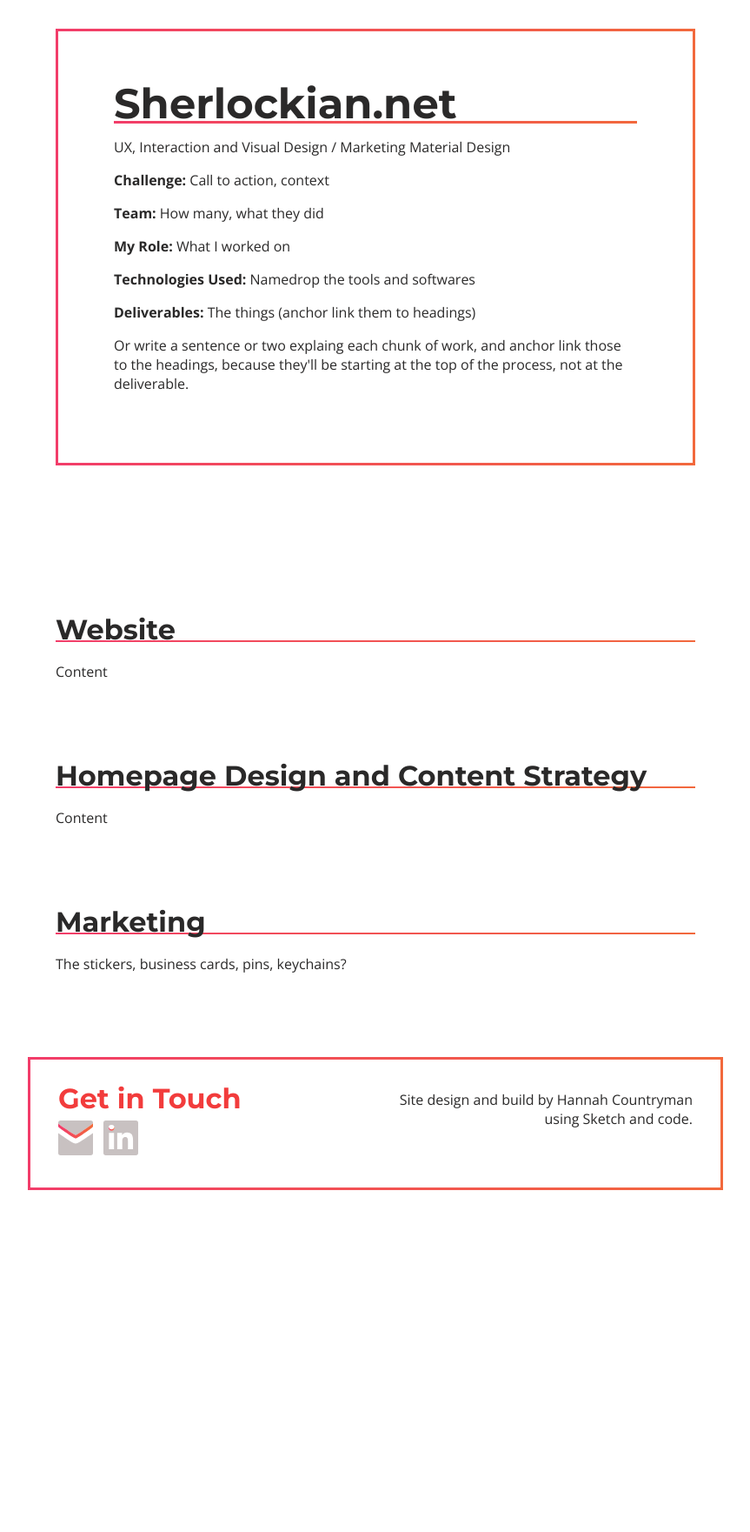
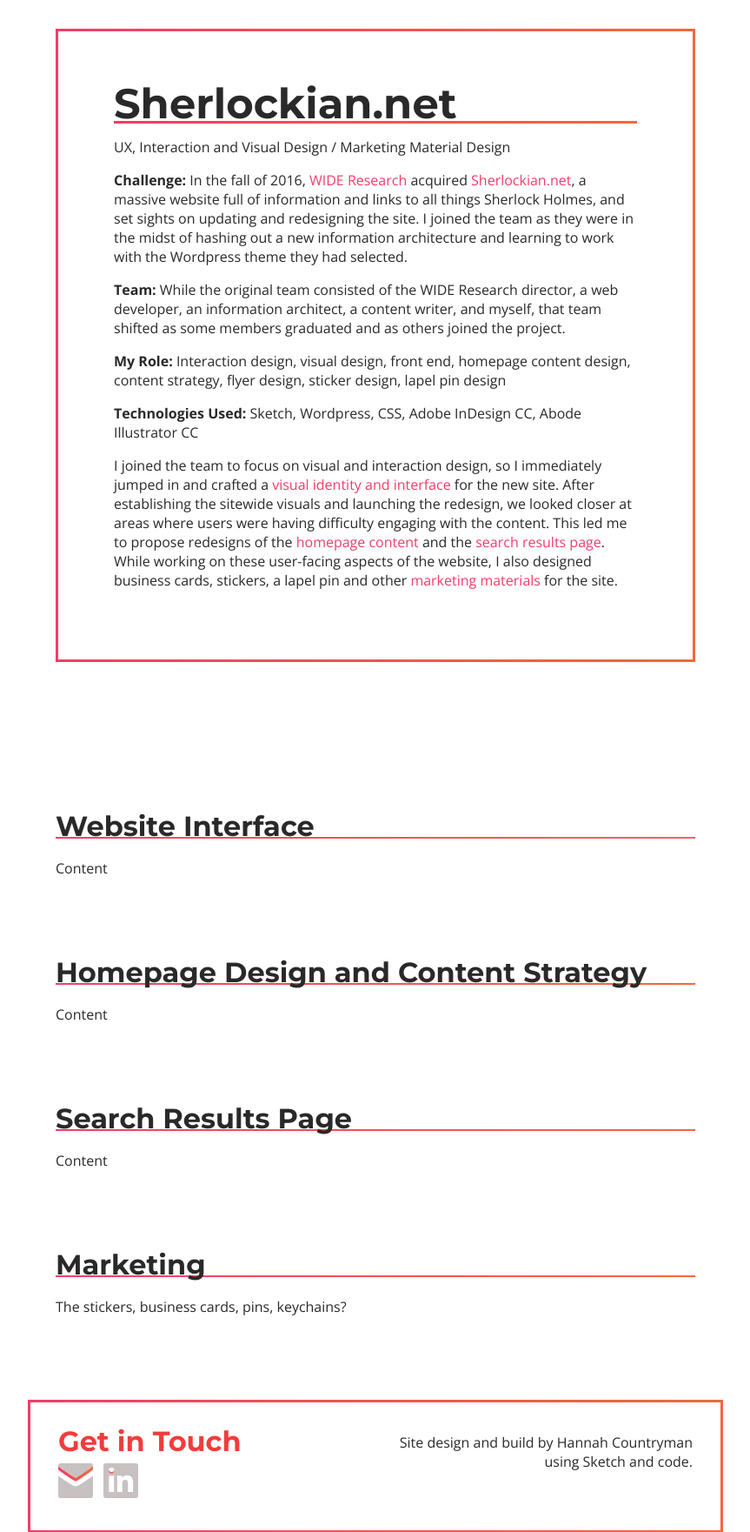
Before and after one commit to hanncou/hanncou.github.io, a PHP site: page /projects/sherlockian.html in a window 1280 px wide. Shown: the part 300-2061 px from the top of the page at 87% size, without its empty margins (208-1071 px from the left). Before the commit the page ends 1668 px from the top, so only its background shows below. Run offline with PHP 8.4, Linux system fonts and the light colour scheme; some libraries are stand-ins or nearby versions.

Commit message:
modified back-to-top icon and project page figures, plus copy work

```diff
--- a/portfolio/css/stylesheet.css
+++ b/portfolio/css/stylesheet.css
@@ -746,7 +746,9 @@
 }
 
 .hidden{
-    display: none;
+    position: absolute;
+    left: -1000px;
+    height: 1px;
 }
 
 #credit p{
@@ -824,10 +826,11 @@
 }
 
 .case-study-wrapper figure{
-    margin: 3em 5%;
+    margin: 3em 0;
     padding: 1em 0;
-    width: 90%;
+    width: 100%;
     border: 1px solid #FFAE87;
+    box-sizing: border-box;
 }
 
 .case-study-wrapper img{
@@ -979,11 +982,16 @@
     position: fixed;
     right: 3em;
     bottom: 3em;
-    font-size: .8em;
+    font-size: 1em;
 }
 
 #to-top a{
-    color: #FF6C6C;
+    color: #c8c1c1;
+    transition: 500ms;
+}
+
+#to-top a:hover{
+    color: #FFAE87;
 }
 
 #to-top svg{
--- a/portfolio/projects/sherlockian.html
+++ b/portfolio/projects/sherlockian.html
@@ -44,17 +44,16 @@
         <h2>Sherlockian.net</h2>
         <p>UX, Interaction and Visual Design / Marketing Material Design</p>
 
-        <p><strong>Challenge:</strong> Call to action, context</p>
+        <p><strong>Challenge:</strong> In the fall of 2016, <a href="http://wide.cal.msu.edu">WIDE Research</a> acquired <a href="http://sherlockian.net">Sherlockian.net</a>, a massive website full of information and links to all things Sherlock Holmes, and set sights on updating and redesigning the site. I joined the team as they were in the midst of hashing out a new information architecture and learning to work with the Wordpress theme they had selected.</p>
 
-        <p><strong>Team:</strong> How many, what they did</p>
+        <p><strong>Team:</strong> While the original team consisted of the WIDE Research director, a web developer, an information architect, a content writer, and myself, that team shifted as some members graduated and as others joined the project.</p>
 
-        <p><strong>My Role:</strong> What I worked on</p>
+        <p><strong>My Role:</strong> Interaction design, visual design, front end, homepage content design, content strategy, flyer design, sticker design, lapel pin design</p>
 
-        <p><strong>Technologies Used:</strong> Namedrop the tools and softwares</p>
+        <p><strong>Technologies Used:</strong> Sketch, Wordpress, CSS, Adobe InDesign CC, Abode Illustrator CC</p>
 
-        <p><strong>Deliverables:</strong> The things (anchor link them to headings)</p>
-
-        <p>Or write a sentence or two explaing each chunk of work, and anchor link those to the headings, because they'll be starting at the top of the process, not at the deliverable.</p>
+        <p>I joined the team to focus on visual and interaction design, so I immediately jumped in and crafted a <a href="#interface" class="scroll">visual identity and interface</a> for the new site. After establishing the sitewide visuals and launching the redesign, we looked closer at areas where users were having difficulty engaging with the content. This led me to propose redesigns of the <a href="#homepage" class="scroll">homepage content</a> and the <a href="#search" class="scroll">search results page</a>. While working on these user-facing aspects of the website, I also designed business cards, stickers, a lapel pin and other <a href="#marketing" class="scroll">marketing materials</a> for the site.
+        </p>
 
     </div>
 </section>
@@ -63,23 +62,30 @@
     <div class="case-study-wrapper">
 
 
-        <!-- Website Content -->
+        <!-- Website Interface Content -->
 
-        <h3>Website</h3>
+        <h3 id="interface">Website Interface</h3>
 
         <p>Content</p>
 
 
         <!-- Front Page Content -->
 
-        <h3>Homepage Design and Content Strategy</h3>
+        <h3 id="homepage">Homepage Design and Content Strategy</h3>
+
+        <p>Content</p>
+
+
+        <!-- Search Results Content -->
+
+        <h3 id="search">Search Results Page</h3>
 
         <p>Content</p>
 
 
         <!-- Marketing Content -->
 
-        <h3>Marketing</h3>
+        <h3 id="marketing">Marketing</h3>
 
         <p>The stickers, business cards, pins, keychains?</p>
 
```
Also changed, not shown: portfolio/projects/teta.html (+7 -4 lines), portfolio/icons/page-up.svg.
